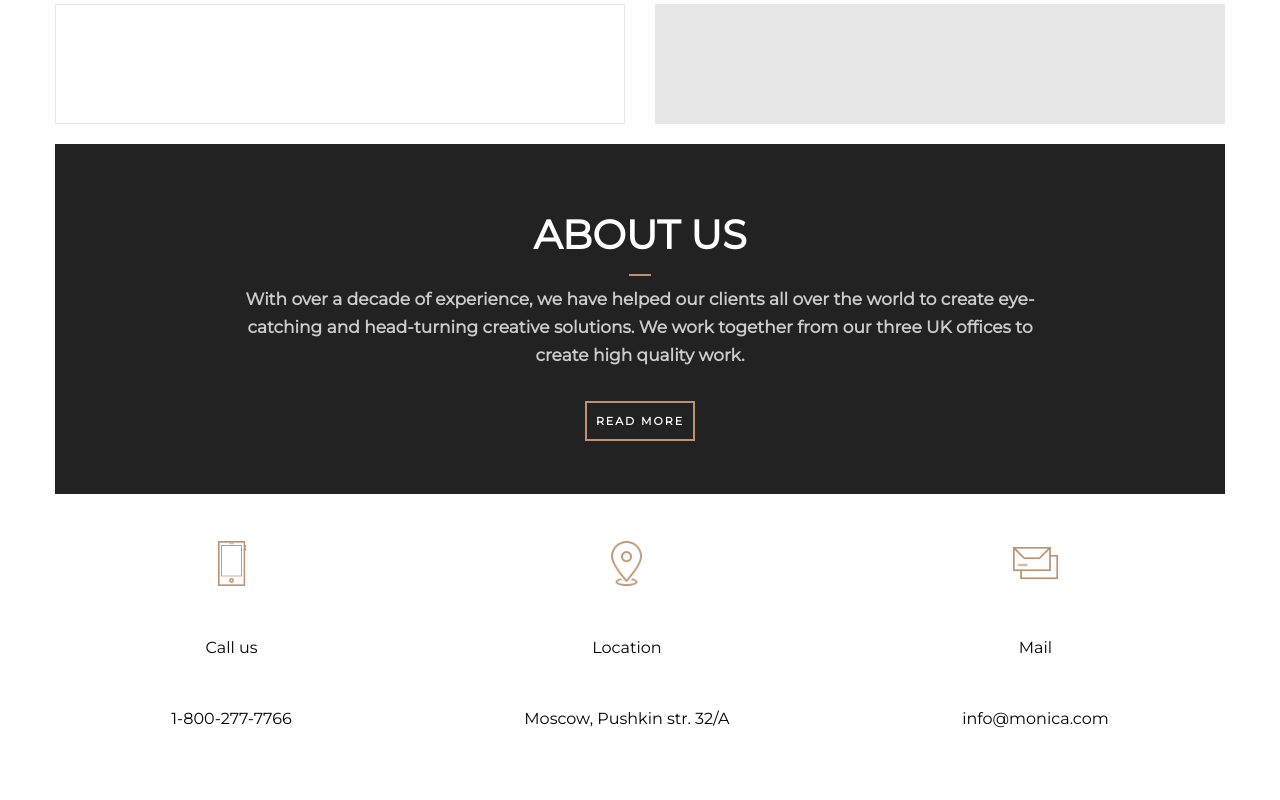
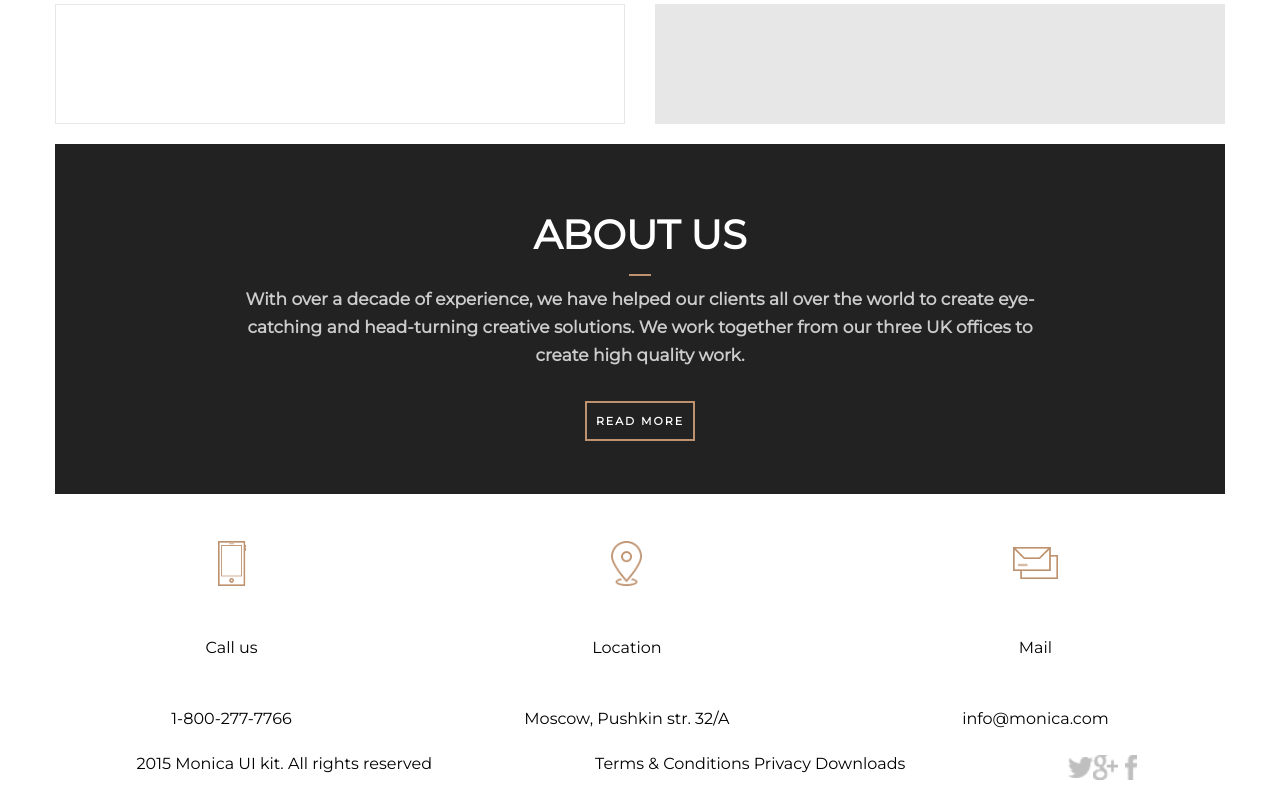
Before and after one commit to revolverz/revolverz.github.io, a plain HTML site: page public/index.html in a window 1280 px wide. Shown: the part 1102-1902 px from the top of the page. Before the commit the page ends 1877 px from the top, so only its background shows below. Drawn offline with Linux system fonts and the light colour scheme.

Commit message:
начал footer

```diff
--- a/public/index.html
+++ b/public/index.html
@@ -111,7 +111,8 @@
                         </div>
                     </div>
                     <img class="catalog-column__main-picture" src="img/shorts_type_one.png" alt="Denim Shorts In
-                    Slim Fit" height="200px" width="170px">
+                    Slim Fit"
+                        height="200px" width="170px">
                     <span class="catalog-column__price">$124</span>
                 </div>
                 <div class="catalog-column">
@@ -127,7 +128,8 @@
                         </div>
                     </div>
                     <img class="catalog-column__main-picture" src="img/shorts_type_two.png" alt="New Look
-                    Chino Shorts" height="200px" width="170px">
+                    Chino Shorts"
+                        height="200px" width="170px">
                     <span class="catalog-column__price">$76</span>
                 </div>
                 <div class="catalog-column">
@@ -143,7 +145,8 @@
                         </div>
                     </div>
                     <img class="catalog-column__main-picture" src="img/shorts_type_three.png" alt="Bellfield Chino
-                    Shorts" height="200px" width="170px">
+                    Shorts"
+                        height="200px" width="170px">
                     <span class="catalog-column__price">$92</span>
                 </div>
                 <div class="catalog-column catalog-column_type_for">
@@ -159,7 +162,8 @@
                         </div>
                     </div>
                     <img class="catalog-column__main-picture" src="img/shorts_type_four.png" alt="Jack & Jones
-                    Chino Shorts" height="200px" width="170px">
+                    Chino Shorts"
+                        height="200px" width="170px">
                     <span class="catalog-column__price">$117</span>
                 </div>
             </div>
@@ -193,6 +197,20 @@
                     <div class="contact-types__text">info@monica.com</div>
                 </div>
             </div>
+
+            <footer class="footer">
+                <div class="footer__rights">2015 Monica UI kit. All rights reserved</div>
+                <div class="footer__info">
+                    <span class="footer__text">Terms & Conditions</span>
+                    <span class="footer__text">Privacy</span>
+                    <span class="footer__text">Downloads</span>
+                </div>
+            <div class="footer__social-media">
+                <span class="footer__icon footer__icon_type_tw"></span>
+                <span class="footer__icon footer__icon_type_google"></span>
+                <span class="footer__icon footer__icon_type_fb"></span>
+            </div>
+            </footer>
         </div>
     </div>
 </body>
--- a/src/bundle/styles.less
+++ b/src/bundle/styles.less
@@ -16,3 +16,4 @@
 @import '../common.blocks/add-wishlist/add-wishlist.less';
 @import '../common.blocks/about-us/about-us.less';
 @import '../common.blocks/contact-types/contact-types.less';
+@import '../common.blocks/footer/footer.less';
--- /dev/null
+++ b/src/common.blocks/footer/footer.less
@@ -0,0 +1,41 @@
+.footer {
+
+display: flex;
+justify-content: space-around;
+
+
+    &__rights {
+
+    }
+
+    &__info {
+
+    }
+
+    &__text {
+
+    }
+}
+
+.footer__social-media {
+    display: flex;
+}
+
+.footer__icon {
+    display: block;
+    width: 25px;
+    height: 25px;
+
+    &_type_fb {
+        background: url(../../src/common.blocks/footer/footer__img_type_fb.png) no-repeat center center / contain;
+    }
+
+    &_type_google {
+        background: url(../../src/common.blocks/footer/footer__img_type_google.png) no-repeat center center / contain;
+    }
+
+    &_type_tw {
+        background: url(../../src/common.blocks/footer/footer__img_type_tw.png) no-repeat center center / contain;
+    }
+
+}
```
Also changed, not shown: public/css/styles.css, src/common.blocks/footer/footer__img_type_fb.png (added), src/common.blocks/footer/footer__img_type_google.png (added), src/common.blocks/footer/footer__img_type_tw.png (added).
